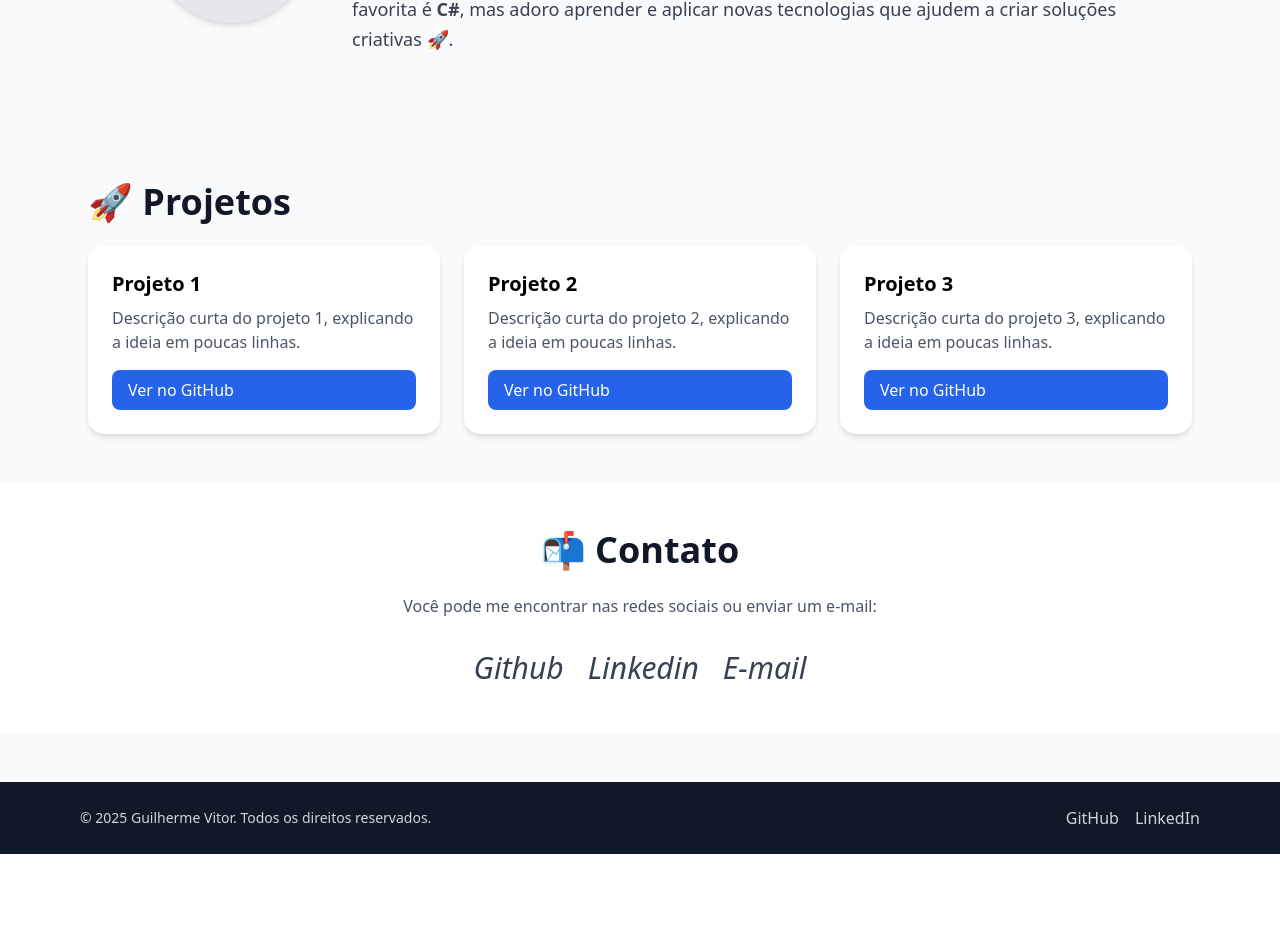
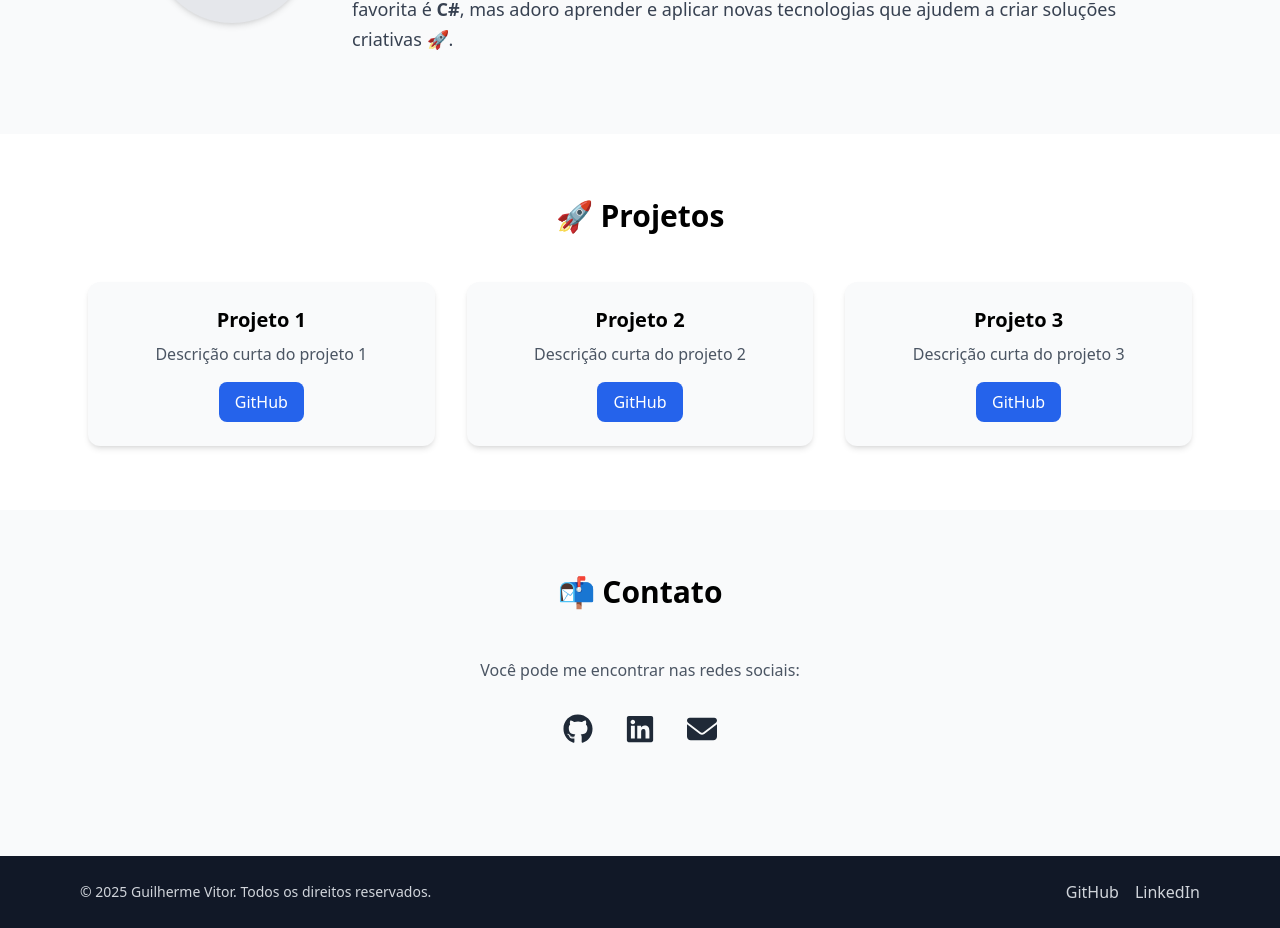
Before and after one commit to Guitor-92/portfolio-v2, a React (Create React App) app in the folder portfolio-v2/: page / in a window 1280 px wide. Shown: the part 851-1779 px from the top of the page. Before the commit the page ends 1705 px from the top, so only its background shows below. Built offline with nearby package versions, Linux system fonts and the light colour scheme.

Commit message:
✨ Adiciona seções Projetos e Contato estilizadas com cards, ícones sociais e integração no App

```diff
--- a/portfolio-v2/package.json
+++ b/portfolio-v2/package.json
@@ -9,6 +9,7 @@
     "@testing-library/user-event": "^13.5.0",
     "react": "^19.1.1",
     "react-dom": "^19.1.1",
+    "react-icons": "^5.5.0",
     "react-scripts": "^5.0.1",
     "web-vitals": "^2.1.4"
   },
--- a/portfolio-v2/src/components/Contact.jsx
+++ b/portfolio-v2/src/components/Contact.jsx
@@ -1,35 +1,36 @@
+import React from "react";
+import { FaGithub, FaLinkedin, FaEnvelope } from "react-icons/fa6";
+
 export default function Contact() {
   return (
-    <section id="contato" class="py-12 bg-white">
-      <div class="max-w-4xl mx-auto text-center px-6">
-        <h2 className="text-3xl sm:text-4xl font-bold text-gray-900 mb-6">
-            📬 Contato
-        </h2>
-        <p class="text-gray-600 mb-8">
-          Você pode me encontrar nas redes sociais ou enviar um e-mail:
+    <section id="contact" className="py-16 bg-gray-50">
+      <div className="max-w-4xl mx-auto px-6 text-center">
+        <h2 className="text-3xl font-bold mb-12">📬 Contato</h2>
+        <p className="text-gray-600 mb-8">
+          Você pode me encontrar nas redes sociais:
         </p>
-        <div class="flex justify-center gap-6">
+        <div className="flex justify-center gap-8 text-3xl">
           <a
             href="https://github.com/Guitor-92"
             target="_blank"
-            rel="noreferrer"
-            class="text-gray-700 hover:text-blue-600 transition"
+            rel="noopener noreferrer"
+            className="text-gray-800 hover:text-blue-600 transition"
           >
-            <i class="fab fa-github text-3xl">Github</i>
+            <FaGithub />
           </a>
           <a
-            href="https://linkedin.com/in/guilherme-vitor-guitor/"
+            href="https://www.linkedin.com/in/seu-linkedin"
             target="_blank"
-            rel="noreferrer"
-            class="text-gray-700 hover:text-blue-600 transition"
+            rel="noopener noreferrer"
+            className="text-gray-800 hover:text-blue-600 transition"
           >
-            <i class="fab fa-linkedin text-3xl">Linkedin</i>
+            <FaLinkedin />
           </a>
           <a
-            href="mailto:vitorguilh@hotmail.com"
-            class="text-gray-700 hover:text-blue-600 transition"
+            href="mailto:seuemail@email.com"
+            className="text-gray-800 hover:text-blue-600 transition"
           >
-            <i class="fas fa-envelope text-3xl">E-mail</i>
+            <FaEnvelope />
           </a>
         </div>
       </div>
--- a/portfolio-v2/src/components/Projects.jsx
+++ b/portfolio-v2/src/components/Projects.jsx
@@ -1,61 +1,46 @@
+import React from "react";
+
+const projects = [
+  {
+    title: "Projeto 1",
+    description: "Descrição curta do projeto 1",
+    github: "https://github.com/Guitor-92",
+  },
+  {
+    title: "Projeto 2",
+    description: "Descrição curta do projeto 2",
+    github: "https://github.com/Guitor-92",
+  },
+  {
+    title: "Projeto 3",
+    description: "Descrição curta do projeto 3",
+    github: "https://github.com/Guitor-92",
+  },
+];
+
 export default function Projects() {
-  // Renderiza a seção de projetos do portfólio
   return (
-    <section id="projects" class="py-12 bg-gray-50">
-      <div class="max-w-6xl mx-auto px-6">
-        <h2 className="text-3xl sm:text-4xl font-bold text-gray-900 mb-6">
-            🚀 Projetos
-        </h2>
-        <div class="grid gap-6 md:grid-cols-2 lg:grid-cols-3">
-          {/* Card Projeto 1 */}
-          <div class="bg-white rounded-2xl shadow-md p-6 flex flex-col">
-            <h3 class="text-xl font-semibold mb-2">Projeto 1</h3>
-            <p class="text-gray-600 flex-grow">
-              Descrição curta do projeto 1, explicando a ideia em poucas linhas.
-            </p>
-            <a
-              href="https://github.com/Guitor-92"
-              target="_blank"
-              rel="noreferrer"
-              class="mt-4 inline-block bg-blue-600 text-white px-4 py-2 rounded-lg hover:bg-blue-700 transition"
+    <section id="projects" className="py-16 bg-white">
+      <div className="max-w-6xl mx-auto px-6 text-center">
+        <h2 className="text-3xl font-bold mb-12">🚀 Projetos</h2>
+        <div className="grid md:grid-cols-3 gap-8">
+          {projects.map((project, index) => (
+            <div
+              key={index}
+              className="bg-gray-50 p-6 rounded-xl shadow-md hover:shadow-lg transition"
             >
-              Ver no GitHub
-            </a>
-          </div>
-
-          {/* Card Projeto 2 */}
-          <div class="bg-white rounded-2xl shadow-md p-6 flex flex-col">
-            <h3 class="text-xl font-semibold mb-2">Projeto 2</h3>
-            <p class="text-gray-600 flex-grow">
-              Descrição curta do projeto 2, explicando a ideia em poucas linhas.
-            </p>
-            <a
-              href="https://github.com/Guitor-92"
-              target="_blank"
-              rel="noreferrer"
-              class="mt-4 inline-block bg-blue-600 text-white px-4 py-2 rounded-lg hover:bg-blue-700 transition"
-            >
-              Ver no GitHub
-            </a>
-          </div>
-
-          {/* Card Projeto 3 */}
-          <div class="bg-white rounded-2xl shadow-md p-6 flex flex-col">
-            <h3 class="text-xl font-semibold mb-2">Projeto 3</h3>
-            <p class="text-gray-600 flex-grow">
-              Descrição curta do projeto 3, explicando a ideia em poucas linhas.
-            </p>
-            <a
-              href="https://github.com/Guitor-92"
-              target="_blank"
-              rel="noreferrer"
-              class="mt-4 inline-block bg-blue-600 text-white px-4 py-2 rounded-lg hover:bg-blue-700 transition"
-            >
-              Ver no GitHub
-            </a>
-          </div>
-
-          {/* Repetir para outros projetos */}
+              <h3 className="text-xl font-semibold mb-2">{project.title}</h3>
+              <p className="text-gray-600 mb-4">{project.description}</p>
+              <a
+                href={project.github}
+                target="_blank"
+                rel="noopener noreferrer"
+                className="inline-block bg-blue-600 text-white px-4 py-2 rounded-lg hover:bg-blue-700 transition"
+              >
+                GitHub
+              </a>
+            </div>
+          ))}
         </div>
       </div>
     </section>
```
Also changed, not shown: 1 other file (tests, documents, lock files or other folders).
